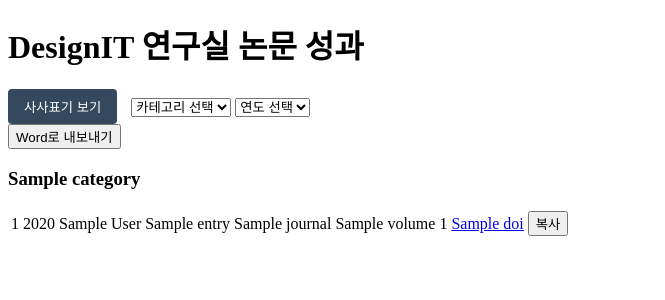
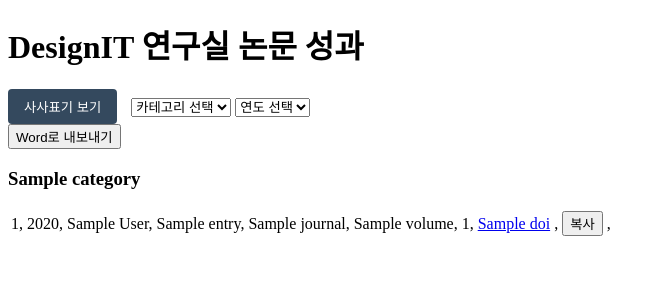
Before and after one commit to TS-0228/designITLab_papers, a Flask app: template templates/index.html in a window 1280 px wide. Shown: the top 300 px of the page, without its empty margins (0-665 px from the left). Run offline with Flask 3, Linux system fonts and the light colour scheme; the template is opened without the code that fills it: most values are stand-ins (such as "Sample title", 1, 10 or a date in 2020).

Commit message:
index.html

```diff
--- a/templates/index.html
+++ b/templates/index.html
@@ -27,6 +27,20 @@
         }
         .toggle-button.active {
             background-color: #2980b9;
+        }
+
+        /* 새로 추가된 스타일 */
+        .data-row td::after {
+            content: ", ";
+        }
+        .data-row td:last-child::after {
+            content: none;
+        }
+        .category:not(:last-child) .data-row:last-child td:last-child::after {
+            content: ",";
+        }
+        .number::after {
+            content: ". ";
         }
     </style>
 </head>
```
